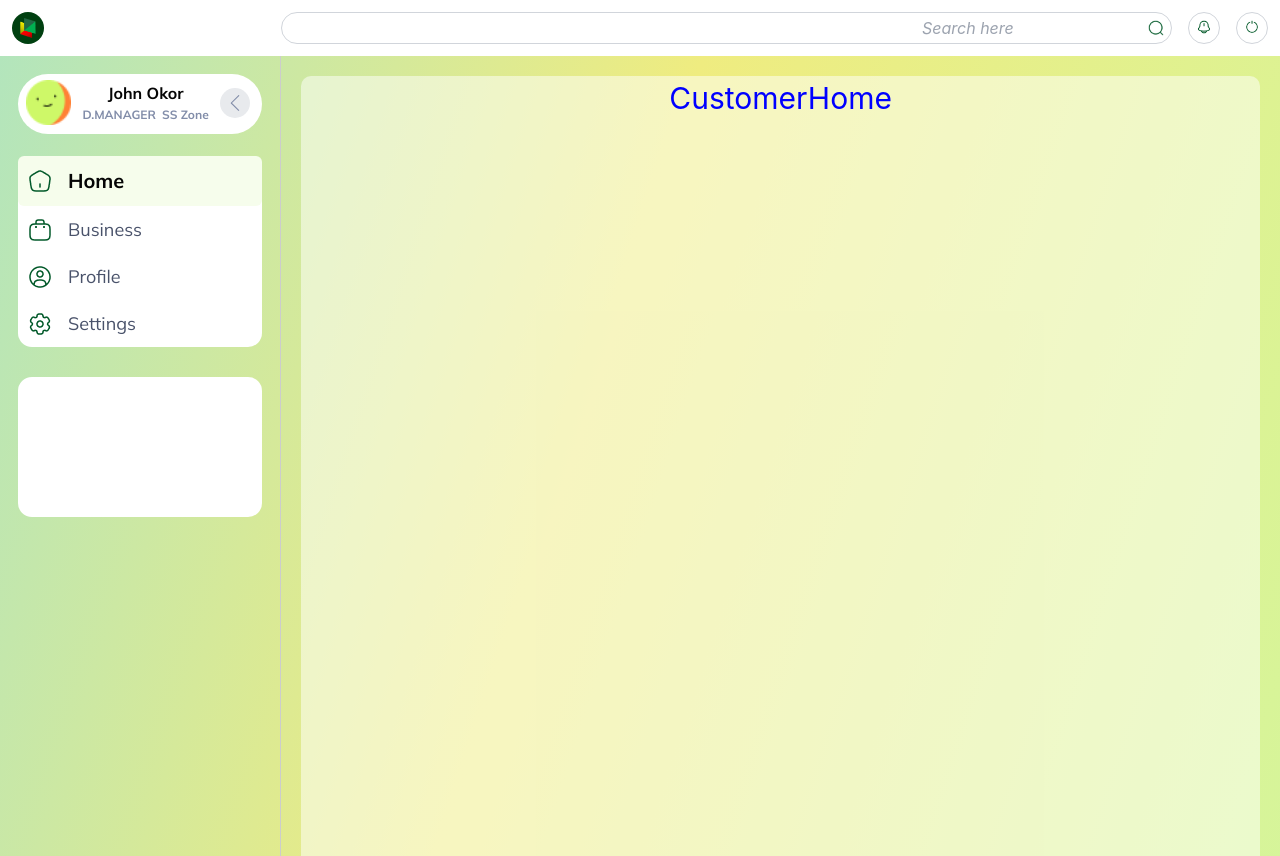
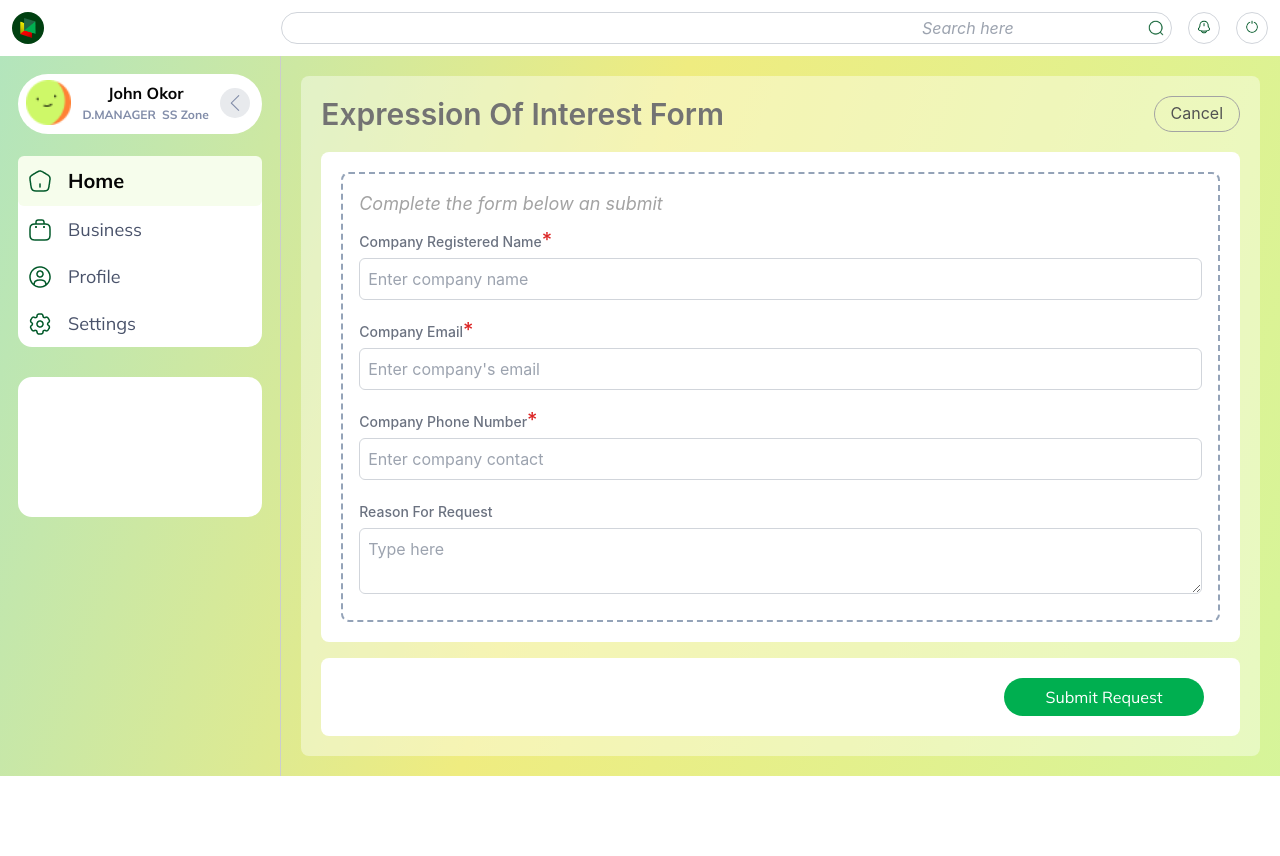
Before and after one commit to Skillz-systems/ngml_frontend, a React (Create React App) app: page /customer/customerhomepage in a window 1280 px wide. After the commit the page ends 800 px from the top, so only its background shows below. Built offline with nearby package versions, Linux system fonts and the light colour scheme.

Commit message:
expression in interested added to customer home

```diff
--- /dev/null
+++ b/src/Components/Forms/EOIForm.tsx
@@ -0,0 +1,87 @@
+import React, { type ChangeEvent, useState } from 'react'
+import CustomInput from '../FormFields/CustomInput'
+import CustomTextArea from '../FormFields/CustomTextArea'
+import ButtonComponent from '../ButtonComponent'
+
+const EOIForm: React.FC = () => {
+  const [values, setValues] = useState({})
+
+  const handleChange = (event: ChangeEvent<HTMLInputElement | HTMLSelectElement | HTMLTextAreaElement>): void => {
+    setValues({ ...values, [event.target.name]: event.target.value })
+  }
+  const handleSubmit = (e: { preventDefault: () => void }): void => {
+    e.preventDefault()
+    console.log(values)
+  }
+  return (
+    <>
+      <div className="m-5">
+        <div className="bg-white/40 w-full h-full p-5 overflow-x-hidden rounded-lg">
+
+          <div className="flex justify-between mb-5">
+            <h3 className='text-left capitalize font-semibold text-3xl text-neutral-500'>Expression of Interest Form</h3>
+            <p className="px-4 py-1 border cursor-pointer hover:text-neutral-700 ease-in-out duration-300 transition-all border-neutral-400 rounded-3xl text-neutral-600">Cancel</p>
+          </div>
+
+          <form onSubmit={handleSubmit}>
+            <div className='flex-1 bg-white w-full h-full p-5 space-y-8  rounded-lg '>
+              <div className='border-2 border-slate-400 border-dashed rounded-lg w-full p-4 ' id='personal'>
+                <h3 className='text-left text-lg  text-neutral-400 italic mb-2 '>Complete the form below an submit</h3>
+                <div className="grid grid-cols-1 gap-3 justify-start">
+
+                  <CustomInput name='companyname' required
+                    label="Company Registered Name"
+                    placeholder="Enter company name"
+                    type="text"
+                    className=""
+                    error=""
+                    onChange={handleChange}
+                  />
+                  <CustomInput name='companyemail' required
+                    label="Company email"
+                    placeholder="Enter company's email"
+                    type="email"
+                    className=""
+                    error=""
+
+                    onChange={handleChange}
+                  />
+                  <CustomInput name='companycontact' required
+                    label="Company Phone number"
+                    placeholder="Enter company contact"
+                    type="tel"
+                    className=""
+                    error=""
+                    onChange={handleChange}
+                  />
+                  <CustomTextArea name='reason' required={false}
+                    label="Reason for request"
+                    onChange={handleChange}
+                    placeholder="Type here"
+                    className=""
+                    error="" />
+                </div>
+              </div>
+            </div>
+            <div className="flex justify-end flex-1 bg-white w-full p-5 mt-4  rounded-lg">
+
+              <ButtonComponent
+                border="none"
+                backgroundColor="#00AF50"
+                height="38px"
+                radius="100px"
+                width="200px"
+                fontSize='16px'
+                onClick={() => {
+
+                }}
+              > Submit Request</ButtonComponent>
+            </div>
+          </form>
+        </div>
+      </div >
+    </>
+  )
+}
+
+export default EOIForm
--- a/src/Components/Layout/CustomerLayout.tsx
+++ b/src/Components/Layout/CustomerLayout.tsx
@@ -32,10 +32,10 @@ const CustomerLayout: React.FC<InternalLayoutProps> = ({
     <div
       style={{
         display: 'flex',
-        height: '100vh',
+        height: '100%',
         columnGap: '2px',
         marginTop: '0px',
-        width: '100vw'
+        width: '100%'
       }}
     >
       <div style={{ display: 'flex', width: '100%', background: ' linear-gradient(108deg, #AAE4C5 -6.77%, #EFEC80 45.65%, #D2F69E 108.92%)' }}>
--- a/src/Components/StaffInformationForms/StaffInformation.tsx
+++ b/src/Components/StaffInformationForms/StaffInformation.tsx
@@ -123,7 +123,9 @@ const StaffInformation: React.FC = () => {
               error=""
               onChange={handleChange}
             />
-            <CustomTextArea name='address' required
+            <CustomTextArea
+              onChange={handleChange}
+              name='address' required
               label="address"
               placeholder="Enter your address"
               className=""
@@ -195,10 +197,11 @@ const StaffInformation: React.FC = () => {
               error=""
               onChange={handleChange}
             />
-            <CustomTextArea name='address' required
+            <CustomTextArea name='nextofkinaddress' required
               label="address"
               placeholder="Enter your address"
               className=""
+              onChange={handleChange}
               error="" />
           </div>
 
--- a/src/Components/Tabs/TabList.tsx
+++ b/src/Components/Tabs/TabList.tsx
@@ -35,7 +35,9 @@ const TabList: FC<TabListProps> = ({ tablist, onTabChange, activeTab }) => {
               : <span className='h-1.5 w-1.5 rounded-full bg-[#00AF50]/40 transition-all ease-in-out duration-300' ></span>
             }
           </div>
-          {tab.children?.map((child) => (
+          {activeTab === tab.ref && (
+
+            tab.children?.map((child) => (
               <a key={child.ref} className="  space-y-2  cursor-pointer" href={`#${child.ref}`} >
                 <div className="flex justify-between items-center gap-x-2  ml-8">
                   <h4 className='truncate text-neutral-500 text-base capitalize'>{child?.name}
@@ -43,6 +45,8 @@ const TabList: FC<TabListProps> = ({ tablist, onTabChange, activeTab }) => {
                   <span className='h-1.5 w-1.5 rounded-full bg-[#00AF50]/20' ></span>
                 </div>
               </a>))
+
+          )
           }
         </div>
       ))}
--- a/src/Pages/Customer/CustomerHomePage.tsx
+++ b/src/Pages/Customer/CustomerHomePage.tsx
@@ -1,12 +1,16 @@
 import React from 'react'
+import EOIForm from 'src/Components/Forms/EOIForm'
 
 const CustomerHomePage: React.FC = () => {
   return (
-    <div style={{ padding: '20px' }}>
-      <div style={{ fontSize: '30px', color: 'blue', backgroundColor: 'rgba(255, 255, 255, 0.50)', height: '1000px', width: '100%', borderRadius: '10px' }}>
-      CustomerHome
+    <>
+      {/* <div style={{ padding: '20px' }}>
+        <div style={{ fontSize: '30px', color: 'blue', backgroundColor: 'rgba(255, 255, 255, 0.50)', height: '1000px', width: '100%', borderRadius: '10px' }}>
+        CustomerHome
       </div>
-    </div>
+    </div> */}
+      < EOIForm />
+    </>
   )
 }
 
--- a/src/Pages/StaffPage.tsx
+++ b/src/Pages/StaffPage.tsx
@@ -4,7 +4,7 @@ import Tabs from 'src/Components/Tabs/Tabs'
 const Staffpage: React.FC = () => {
   return (
     <div className='p-5'>
-      <div className='bg-white/40 w-full h-full p-6 overflow-x-hidden rounded-lg'>
+      <div className='bg-white/40 w-full h-full p-5 overflow-x-hidden rounded-lg'>
         <div className="flex justify-between">
           <h3 className='text-left capitalize font-semibold text-3xl text-neutral-600'>Staff page</h3>
           <p className="px-4 py-1 border cursor-pointer hover:text-neutral-700 ease-in-out duration-300 transition-all border-neutral-400 rounded-3xl text-neutral-600">Cancel</p>
```
Lines whose indentation alone changed are shown as unchanged.
